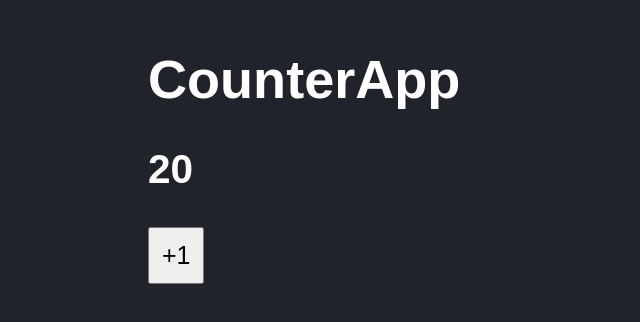
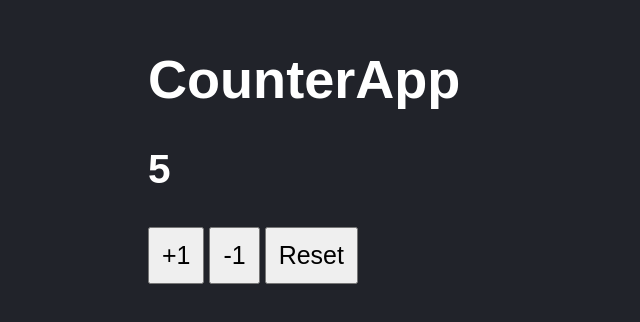
Before and after one commit to jespejo-run-dev/counter-app, a React (Vite) app: page / in a window 1280 px wide. Shown: the part 136-458 px from the top of the page, without its empty margins (0-640 px from the left). Built offline with nearby package versions, Linux system fonts and the light colour scheme.

Commit message:
handleSubtract y handleReset

```diff
--- a/src/CounterApp.jsx
+++ b/src/CounterApp.jsx
@@ -11,6 +11,15 @@ export const CounterApp = ({value}) => {
         // setCounter((c) => c + 1);
     }
 
+    const handleSubtract = ()  => {
+        if(counter > 0){
+            setCounter(counter -1)
+        }
+    }
+
+    const handleReset = () => setCounter(value);
+
+
     return (
         <>
             <h1>CounterApp</h1>
@@ -19,6 +28,8 @@ export const CounterApp = ({value}) => {
             <button onClick={ handleAdd }>
                 +1
             </button>
+            <button onClick={ handleSubtract }>-1</button>
+            <button onClick={ handleReset}>Reset</button>
         </>
     )
 }
--- a/src/main.jsx
+++ b/src/main.jsx
@@ -6,6 +6,6 @@ import './styles.css'
 
 ReactDOM.createRoot(document.getElementById('root')).render(
     <React.StrictMode>
-        <CounterApp value={20} />
+        <CounterApp value={5} />
     </React.StrictMode>
 )
--- a/src/styles.css
+++ b/src/styles.css
@@ -10,4 +10,5 @@ html, body{
 button {
     padding: 12px;
     font-size: 1.2rem;
+    margin-right: 5px;
 }
```
